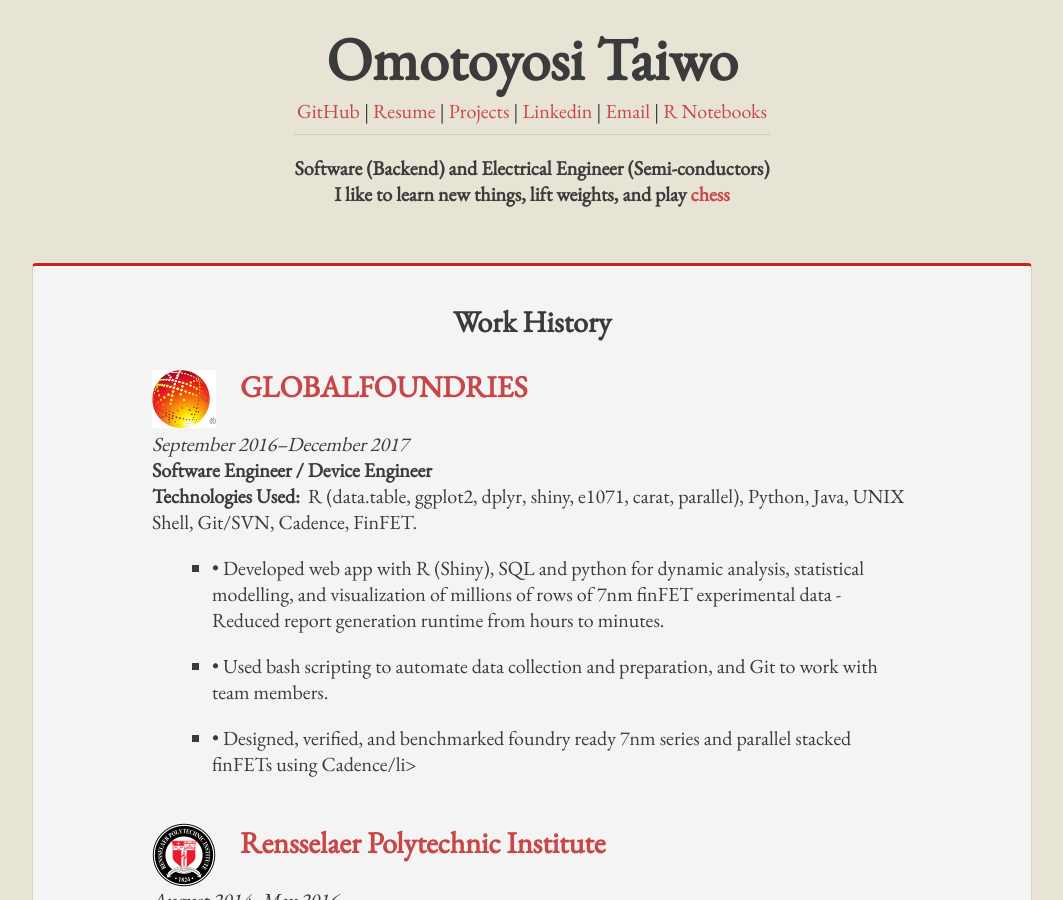
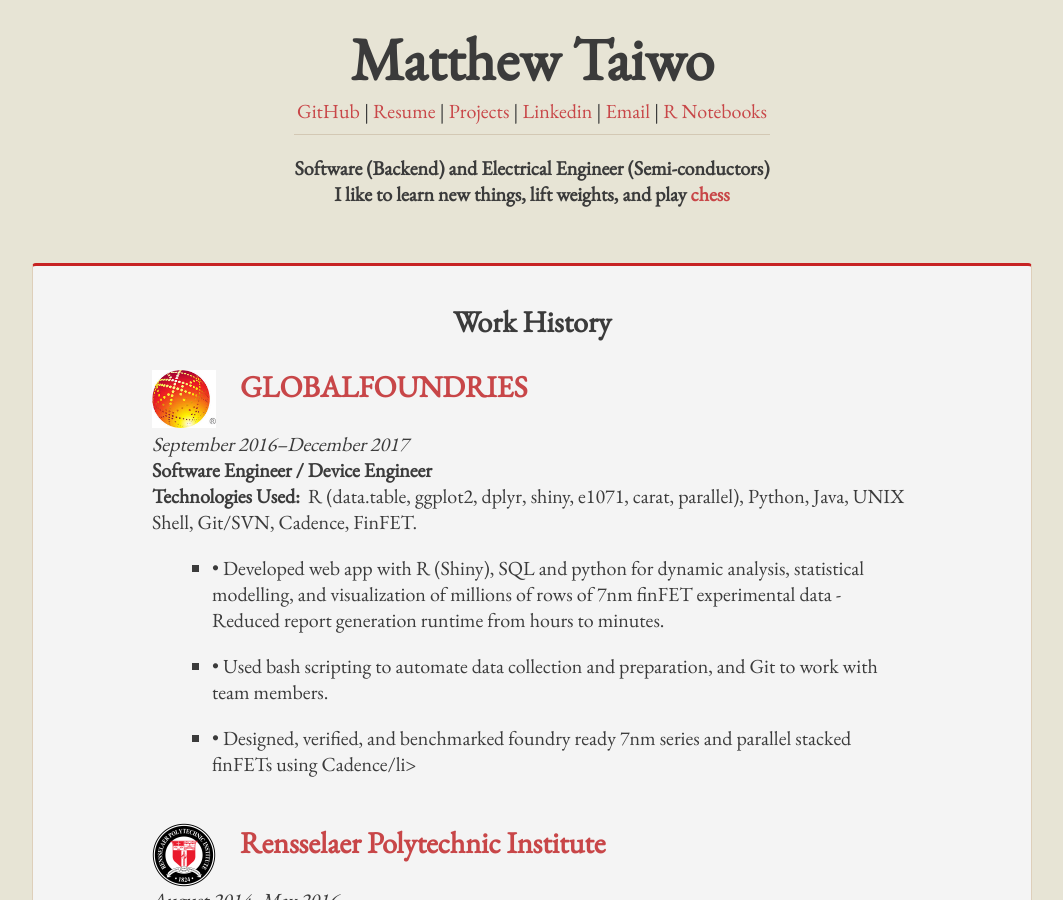
Before and after one commit to toyobaba/toyobaba.github.io, a Jekyll site: the page built from index.html, in a window 1280 px wide and 900 px high. Shown: the whole window, without its empty margins (108-1171 px from the left). Built offline with Jekyll 4.4.1, drawn with Linux system fonts in a browser that asks for light colours.

Commit message:
Minor Name Change

```diff
--- a/index.html
+++ b/index.html
@@ -6,7 +6,7 @@ title: Home
 
         <div id="header-container" class="center">
             <div id="header" class="content center">
-                <h1>Omotoyosi Taiwo</h1>
+                <h1>Matthew Taiwo</h1>
                 <span id="header-links">
 
                 <a href="https://github.com/toyobaba"> GitHub </a> |
```
